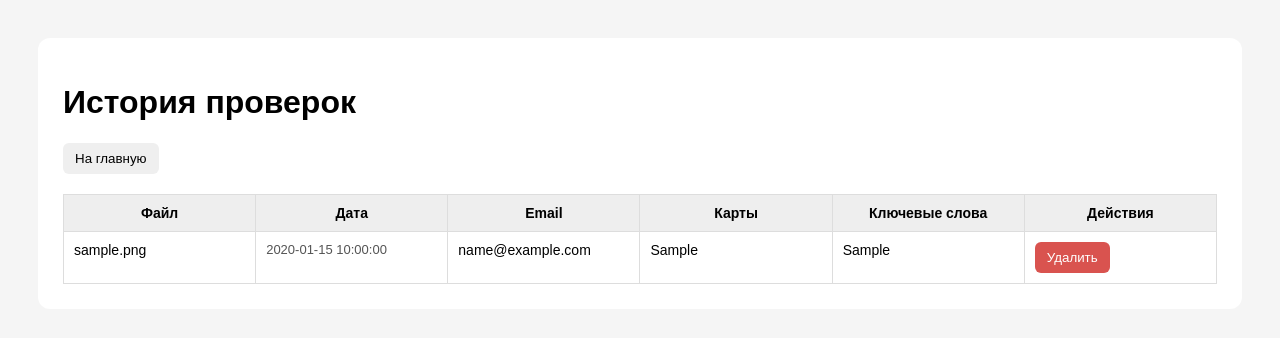
After one commit to Olesyaa-d/practika, a Flask app: page /history in a window 1280 px wide. The commit adds this page. Shown: the top 338 px of the page. Run offline with Flask 3, Linux system fonts and the light colour scheme; tables that the repository leaves empty hold one stand-in row (values such as "Sample post").

Commit message:
added scanners history

```diff
--- a/app.py
+++ b/app.py
@@ -535,6 +535,37 @@ def delete_regular_document(id):
         )
     )
 
+@app.route("/history")
+def scan_history():
+
+    scan_results = ScanResult.query.order_by(
+        ScanResult.created_at.desc()
+    ).all()
+
+    return render_template(
+        "history.html",
+        scan_results=scan_results
+    )
+
+@app.route("/history/<int:result_id>/delete", methods=["POST"])
+def delete_scan_history(result_id):
+
+    scan_result = ScanResult.query.get_or_404(result_id)
+
+    document = scan_result.document
+
+    db.session.delete(scan_result)
+
+    if document and document.type == "scan":
+
+        if document.file_path and os.path.exists(document.file_path):
+            os.remove(document.file_path)
+
+        db.session.delete(document)
+
+    db.session.commit()
+
+    return redirect(url_for("scan_history"))
 
 if __name__ == "__main__":
 
--- /dev/null
+++ b/templates/history.html
@@ -0,0 +1,136 @@
+<!DOCTYPE html>
+<html lang="ru">
+
+<head>
+    <meta charset="UTF-8">
+    <title>История проверок</title>
+
+    <style>
+        body {
+            font-family: Arial, sans-serif;
+            background: #f5f5f5;
+            padding: 30px;
+        }
+
+        .container {
+            max-width: 1200px;
+            margin: auto;
+            background: white;
+            padding: 25px;
+            border-radius: 12px;
+        }
+
+        table {
+            width: 100%;
+            border-collapse: collapse;
+            table-layout: fixed;
+        }
+
+        th, td {
+            border: 1px solid #ddd;
+            padding: 10px;
+            vertical-align: top;
+            word-wrap: break-word;
+            font-size: 14px;
+        }
+
+        th {
+            background: #eeeeee;
+        }
+
+        .small {
+            font-size: 13px;
+            color: #555;
+        }
+
+        button {
+            padding: 8px 12px;
+            border: none;
+            border-radius: 6px;
+            cursor: pointer;
+        }
+
+        .delete-btn {
+            background: #d9534f;
+            color: white;
+        }
+
+        .top-btn {
+            margin-bottom: 20px;
+        }
+    </style>
+</head>
+
+<body>
+
+<div class="container">
+
+    <h1>История проверок</h1>
+
+    <a href="/">
+        <button class="top-btn">На главную</button>
+    </a>
+
+    {% if scan_results %}
+
+        <table>
+            <tr>
+                <th>Файл</th>
+                <th>Дата</th>
+                <th>Email</th>
+                <th>Карты</th>
+                <th>Ключевые слова</th>
+                <th>Действия</th>
+            </tr>
+
+            {% for result in scan_results %}
+                <tr>
+                    <td>
+                        {% if result.document %}
+                            {{ result.document.filename }}
+                        {% else %}
+                            —
+                        {% endif %}
+                    </td>
+
+                    <td class="small">
+                        {{ result.created_at }}
+                    </td>
+
+                    <td>
+                        {{ result.emails if result.emails else "—" }}
+                    </td>
+
+                    <td>
+                        {{ result.cards if result.cards else "—" }}
+                    </td>
+
+                    <td>
+                        {{ result.keywords if result.keywords else "—" }}
+                    </td>
+
+                    <td>
+                        <form
+                            action="/history/{{ result.id }}/delete"
+                            method="post"
+                            onsubmit="return confirm('Удалить этот отчёт?');"
+                        >
+                            <button class="delete-btn" type="submit">
+                                Удалить
+                            </button>
+                        </form>
+                    </td>
+                </tr>
+            {% endfor %}
+        </table>
+
+    {% else %}
+
+        <p>История проверок пока пуста.</p>
+
+    {% endif %}
+
+</div>
+
+</body>
+</html>
--- a/templates/index.html
+++ b/templates/index.html
@@ -162,6 +162,10 @@
             </button>
         </a>
 
+        <a href="/history">
+            <button>История проверок</button>
+        </a>
+
     </div>
 
 
```
